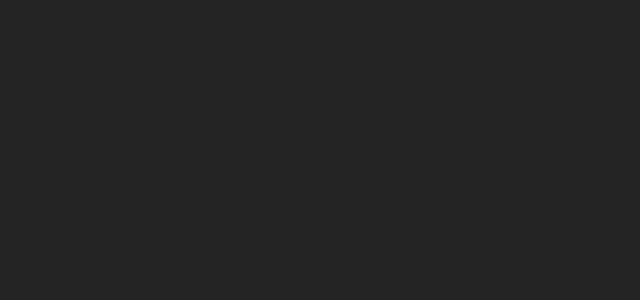
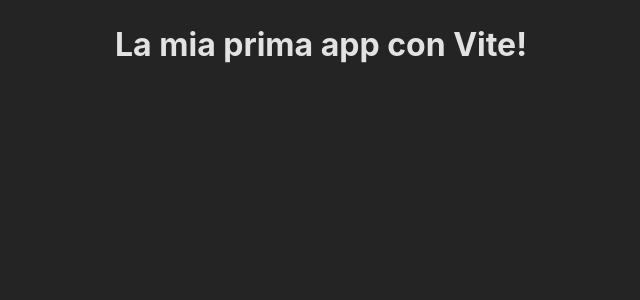
Before and after one commit to christiansaccani/vite-hello-world, a Vue app: page / in a window 1280 px wide. Shown: the top 300 px of the page, without its empty margins (319-959 px from the left). Built offline with nearby package versions, Linux system fonts and the light colour scheme.

Commit message:
hello world done

```diff
--- a/index.html
+++ b/index.html
@@ -4,7 +4,7 @@
     <meta charset="UTF-8" />
     <link rel="icon" type="image/svg+xml" href="/vite.svg" />
     <meta name="viewport" content="width=device-width, initial-scale=1.0" />
-    <title>Vite + Vue</title>
+    <title>Vite Hello World</title>
   </head>
   <body>
     <div id="app"></div>
--- a/src/App.vue
+++ b/src/App.vue
@@ -1,8 +1,18 @@
 <script >
+
+  import AppTitle from "./components/AppTitle.vue";
+
+  export default {
+  components: {
+    AppTitle,
+  }
+}
 
 </script>
 
 <template>
+
+  <AppTitle></AppTitle>
 
 </template>
 
--- /dev/null
+++ b/src/components/AppTitle.vue
@@ -0,0 +1,17 @@
+<script >
+    export default {
+        name: "Title",
+    }
+</script>
+
+<template>
+    <h1>
+        La mia prima app con Vite!
+    </h1>
+</template>
+
+<style >
+    h1 {
+        text-align: center;
+    }
+</style>
```
